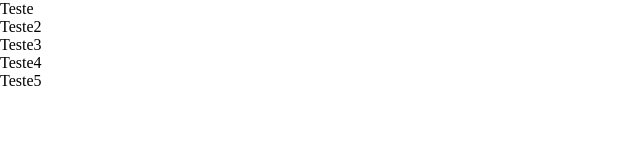
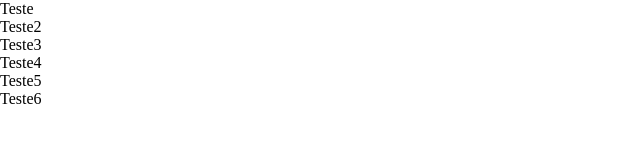
Before and after one commit to Gustavo-Brian-Maciel-Rodrigues-Portela/minecraftTrabalho, a plain HTML site: page index.html in a window 1280 px wide. Shown: the full height of the page, 0-640 px from the left. Drawn offline with Linux system fonts and the light colour scheme.

Commit message:
Update index.html

```diff
--- a/index.html
+++ b/index.html
@@ -12,5 +12,6 @@
     <p>Teste3</p>
     <p>Teste4</p>
     <p>Teste5</p>
+    <p>Teste6</p>
 </body>
 </html>
```
